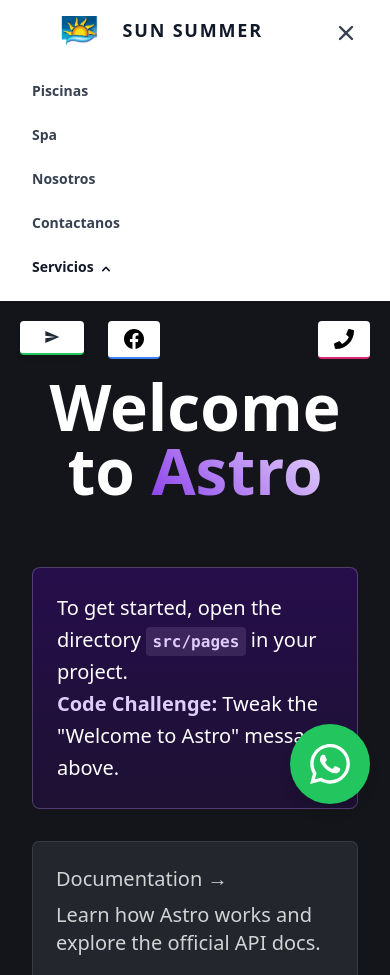
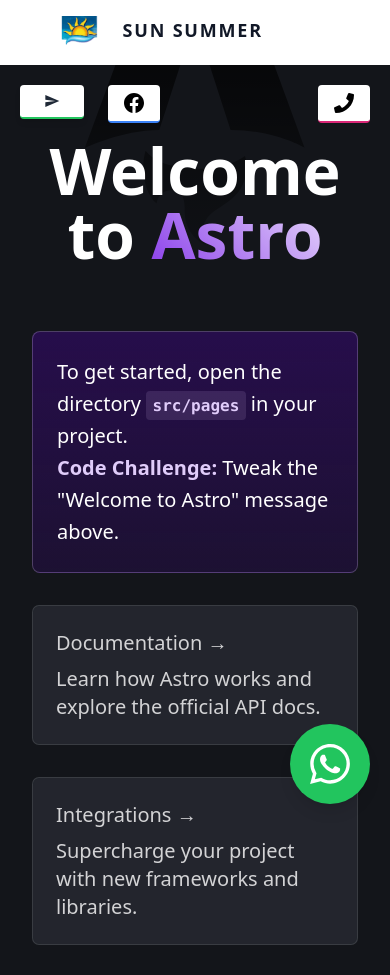
Before and after one commit to PsychoKillerdd/SunSummer, an Astro site: page / in a window 390 px wide. Shown: the top 975 px of the page. Built offline with nearby package versions, Linux system fonts and the light colour scheme; Astro itself is replaced by a stand-in of ours.

Commit message:
arregle el error del navbar click

```diff
--- a/src/components/Navbar.astro
+++ b/src/components/Navbar.astro
@@ -3,12 +3,12 @@
 <div class="">
   <div class="antialiased bg-gray-100 dark-mode:bg-gray-900">
   <div class="w-full text-gray-700 bg-white dark-mode:text-gray-200 dark-mode:bg-gray-800">
-    <div x-data="{ open: true }" class="flex flex-col max-w-screen-xl px-4 mx-auto md:items-center md:justify-between md:flex-row md:px-6 lg:px-8">
+    <div x-data="{ open: false }" class="z-0 flex flex-col max-w-screen-xl px-4 mx-auto md:items-center md:justify-between md:flex-row md:px-6 lg:px-8">
       <div class="flex flex-row items-center justify-between p-4">
         <a href="#" class="flex text-lg font-semibold tracking-widest text-gray-900 uppercase rounded-lg dark-mode:text-white focus:outline-none focus:shadow-outline"><img class="size-[35%] max-[572px]:size-[30%]" src="/Logonavbar.webp" alt="">Sun Summer </a>
         <button class="rounded-lg md:hidden focus:outline-none focus:shadow-outline" @click="open = !open">
           <svg fill="currentColor" viewBox="0 0 20 20" class="w-6 h-6">
-            <path x-show="!open" fill-rule="evenodd" d="M3 5a1 1 0 011-1h12a1 1 0 110 2H4a1 1 0 01-1-1zM3 10a1 1 0 011-1h12a1 1 0 110 2H4a1 1 0 01-1-1zM9 15a1 1 0 011-1h6a1 1 0 110 2h-6a1 1 0 01-1-1z" clip-rule="evenodd"></path>
+            <path x-show="open" fill-rule="evenodd" d="M3 5a1 1 0 011-1h12a1 1 0 110 2H4a1 1 0 01-1-1zM3 10a1 1 0 011-1h12a1 1 0 110 2H4a1 1 0 01-1-1zM9 15a1 1 0 011-1h6a1 1 0 110 2h-6a1 1 0 01-1-1z" clip-rule="evenodd"></path>
             <path x-show="open" fill-rule="evenodd" d="M4.293 4.293a1 1 0 011.414 0L10 8.586l4.293-4.293a1 1 0 111.414 1.414L11.414 10l4.293 4.293a1 1 0 01-1.414 1.414L10 11.414l-4.293 4.293a1 1 0 01-1.414-1.414L8.586 10 4.293 5.707a1 1 0 010-1.414z" clip-rule="evenodd"></path>
           </svg>
         </button>
@@ -18,12 +18,12 @@
         <a class="px-4 py-2 mt-2 text-sm font-semibold bg-transparent rounded-lg dark-mode:bg-transparent dark-mode:hover:bg-gray-600 dark-mode:focus:bg-gray-600 dark-mode:focus:text-white dark-mode:hover:text-white dark-mode:text-gray-200 md:mt-0 md:ml-4 hover:text-gray-900 focus:text-gray-900 hover:bg-gray-200 focus:bg-gray-200 focus:outline-none focus:shadow-outline" href="#">Spa</a>
         <a class="px-4 py-2 mt-2 text-sm font-semibold bg-transparent rounded-lg dark-mode:bg-transparent dark-mode:hover:bg-gray-600 dark-mode:focus:bg-gray-600 dark-mode:focus:text-white dark-mode:hover:text-white dark-mode:text-gray-200 md:mt-0 md:ml-4 hover:text-gray-900 focus:text-gray-900 hover:bg-gray-200 focus:bg-gray-200 focus:outline-none focus:shadow-outline" href="#">Nosotros</a>
         <a class="px-4 py-2 mt-2 text-sm font-semibold bg-transparent rounded-lg dark-mode:bg-transparent dark-mode:hover:bg-gray-600 dark-mode:focus:bg-gray-600 dark-mode:focus:text-white dark-mode:hover:text-white dark-mode:text-gray-200 md:mt-0 md:ml-4 hover:text-gray-900 focus:text-gray-900 hover:bg-gray-200 focus:bg-gray-200 focus:outline-none focus:shadow-outline" href="#">Contactanos</a>
-        <div @click.away="open = false" class="relative" x-data="{ open: true }">
+        <div @click.away="open = false" class="relative" x-data="{ open: false }">
           <button @click="open = !open" class="flex flex-row text-gray-900 bg-gray-200 items-center w-full px-4 py-2 mt-2 text-sm font-semibold text-left bg-transparent rounded-lg dark-mode:bg-transparent dark-mode:focus:text-white dark-mode:hover:text-white dark-mode:focus:bg-gray-600 dark-mode:hover:bg-gray-600 md:w-auto md:inline md:mt-0 md:ml-4 hover:text-gray-900 focus:text-gray-900 hover:bg-gray-200 focus:bg-gray-200 focus:outline-none focus:shadow-outline">
             <span>Servicios</span>
             <svg fill="currentColor" viewBox="0 0 20 20" :class="{'rotate-180': open, 'rotate-0': !open}" class="inline w-4 h-4 mt-1 ml-1 transition-transform duration-200 transform md:-mt-1"><path fill-rule="evenodd" d="M5.293 7.293a1 1 0 011.414 0L10 10.586l3.293-3.293a1 1 0 111.414 1.414l-4 4a1 1 0 01-1.414 0l-4-4a1 1 0 010-1.414z" clip-rule="evenodd"></path></svg>
           </button>
-          <div x-show="!open" x-transition:enter="transition ease-out duration-100" x-transition:enter-start="transform opacity-0 scale-95" x-transition:enter-end="transform opacity-100 scale-100" x-transition:leave="transition ease-in duration-75" x-transition:leave-start="transform opacity-100 scale-100" x-transition:leave-end="transform opacity-0 scale-95" class="absolute right-0 w-full md:max-w-screen-sm md:w-screen mt-2 origin-top-right">
+          <div x-show="open" x-transition:enter="transition ease-out duration-100" x-transition:enter-start="transform opacity-0 scale-95" x-transition:enter-end="transform opacity-100 scale-100" x-transition:leave="transition ease-in duration-75" x-transition:leave-start="transform opacity-100 scale-100" x-transition:leave-end="transform opacity-0 scale-95" class="absolute right-0 w-full md:max-w-screen-sm md:w-screen mt-2 origin-top-right">
             <div class="px-2 pt-2 pb-4 bg-white rounded-md shadow-lg dark-mode:bg-gray-700">
               <div class="grid grid-cols-1 md:grid-cols-2 gap-4">
                 <a class="flex  row items-start rounded-lg bg-transparent p-2 dark-mode:hover:bg-gray-600 dark-mode:focus:bg-gray-600 dark-mode:focus:text-white dark-mode:hover:text-white dark-mode:text-gray-200 hover:text-gray-900 focus:text-gray-900 hover:bg-gray-200 focus:bg-gray-200 focus:outline-none focus:shadow-outline" href="#">
--- a/src/components/Topbar.astro
+++ b/src/components/Topbar.astro
@@ -1,7 +1,7 @@
 ---
 
 ---
-<div class="w-full flex justify-between text-black pt-5 text-center ">
+<div class="w-full flex justify-between text-black pt-5 text-center sticky top-0 ">
 
 
     <div class="flex space-x-4 gap-2 pl-5 ">
```
